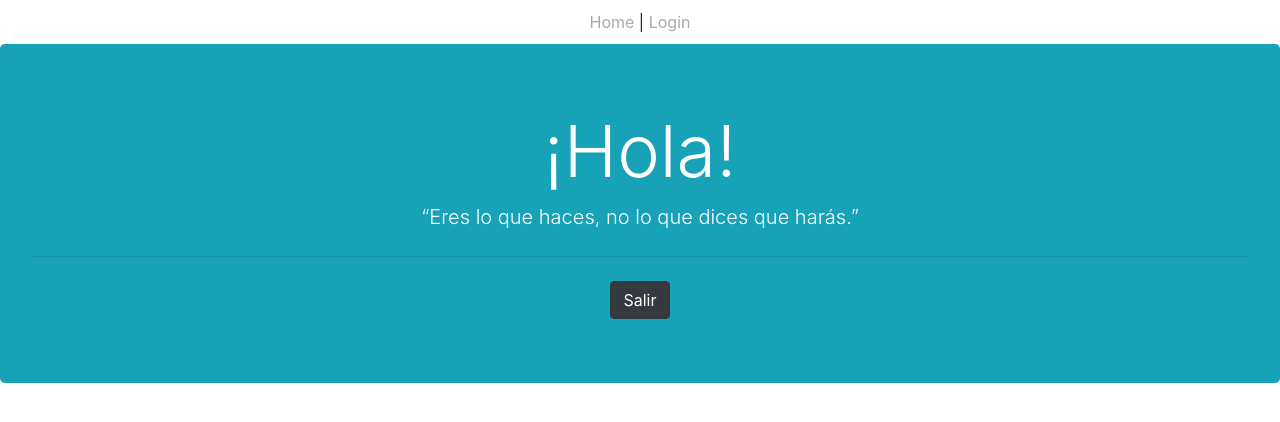
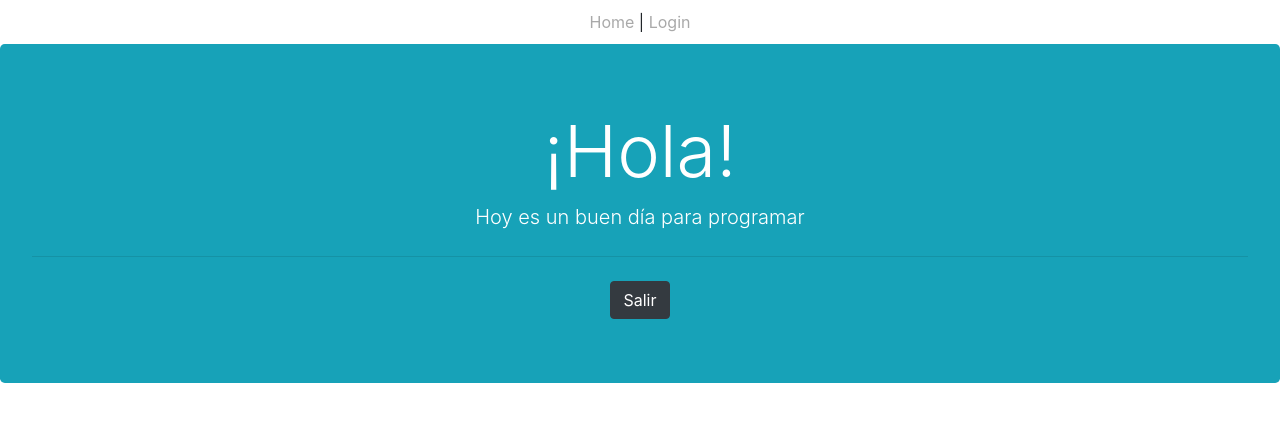
Before and after one commit to diannediazm/DL-Login-Firebase, a Vue app: page /home in a window 1280 px wide. Shown: the top 422 px of the page. Built offline with nearby package versions, Linux system fonts and the light colour scheme; no server answers.

Commit message:
cuarto commit

```diff
--- a/src/components/Inicio.vue
+++ b/src/components/Inicio.vue
@@ -4,19 +4,31 @@
       <template #header>¡Hola!</template>
 
       <template #lead>
-       “Eres lo que haces, no lo que dices que harás.”
+       Hoy es un buen día para programar
       </template>
 
       <hr class="my-4">
 
-      <b-button variant="dark" href="/">Salir</b-button>
+      <b-button variant="dark" href="/" @click="cierre">Salir</b-button>
     </b-jumbotron>
   </div>
 </template>
 
 <script>
+import firebase from 'firebase';
 export default {
   name: 'Inicio',
+  methods: {
+    cierre() {
+      firebase.auth().signOut().then((resp) => {
+          console.log(resp);
+          // Sign-out successful.
+        }).catch((error) => {
+          // An error happened.
+          console.error(error);
+        });
+    }
+  }
   }
 </script>
 
```
